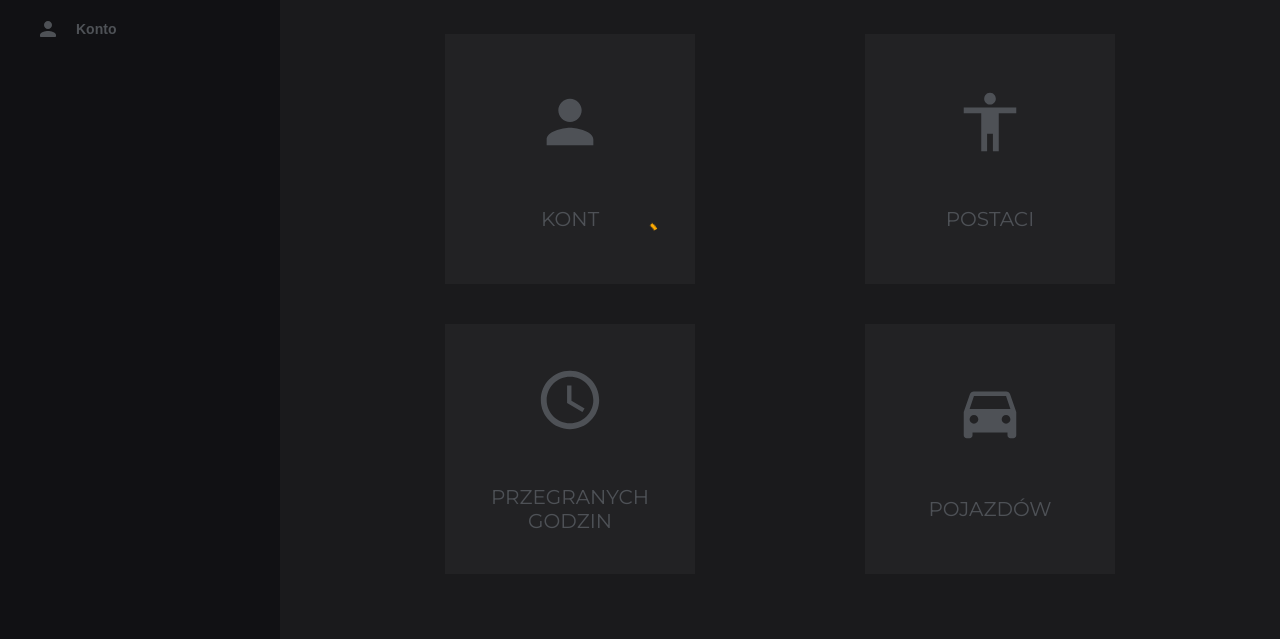
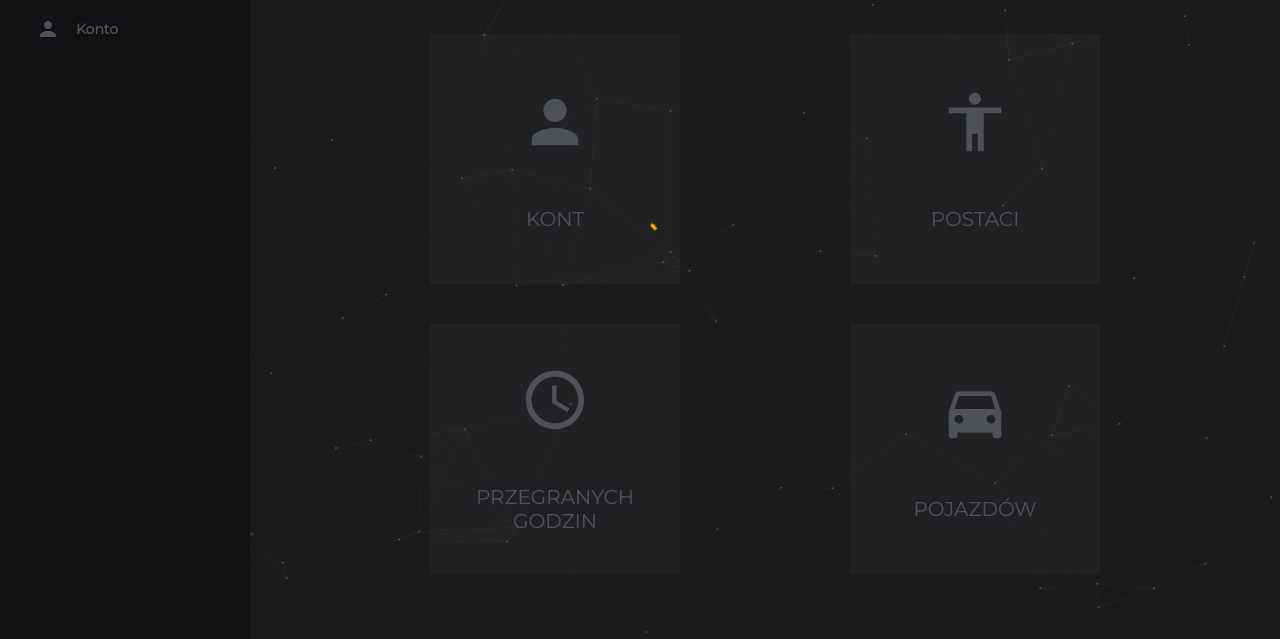
Before and after one commit to Paweu1412/roleplay-web-panel, a React app in the folder client/: page /dashboard in a window 1280 px wide. Shown: the part 161-800 px from the top of the page. Built offline with nearby package versions, Linux system fonts and the light colour scheme; no server answers; some icons are missing.

Commit message:
Particles in home

```diff
--- a/client/package.json
+++ b/client/package.json
@@ -15,7 +15,9 @@
     "react-dom": "^18.2.0",
     "react-loading-icons": "^1.1.0",
     "react-scripts": "5.0.1",
+    "react-tsparticles": "^2.11.0",
     "sass": "^1.62.1",
+    "tsparticles": "^2.11.0",
     "web-vitals": "^2.1.4"
   },
   "scripts": {
--- a/client/src/index.scss
+++ b/client/src/index.scss
@@ -2,7 +2,6 @@
   font-family: "ui-thin";
   font-style: normal;
   font-weight: 100;
-  font-display: swap;
   src: url("assets/fonts/font_thin.ttf") format("truetype");
 }
 
@@ -10,7 +9,6 @@
   font-family: "ui-extralight";
   font-style: normal;
   font-weight: 200;
-  font-display: swap;
   src: url("assets/fonts/font_extralight.ttf") format("truetype");
 }
 
@@ -18,7 +16,6 @@
   font-family: "ui-light";
   font-style: normal;
   font-weight: 300;
-  font-display: swap;
   src: url("assets/fonts/font_light.ttf") format("truetype");
 }
 
@@ -26,7 +23,6 @@
   font-family: "ui-regular";
   font-style: normal;
   font-weight: 400;
-  font-display: swap;
   src: url("assets/fonts/font_regular.ttf") format("truetype");
 }
 
@@ -34,7 +30,6 @@
   font-family: "ui-medium";
   font-style: normal;
   font-weight: 500;
-  font-display: swap;
   src: url("assets/fonts/font_medium.ttf") format("truetype");
 }
 
@@ -42,7 +37,6 @@
   font-family: "ui-semibold";
   font-style: normal;
   font-weight: 600;
-  font-display: swap;
   src: url("assets/fonts/font_semibold.ttf") format("truetype");
 }
 
@@ -50,7 +44,6 @@
   font-family: "ui-bold";
   font-style: normal;
   font-weight: 700;
-  font-display: swap;
   src: url("assets/fonts/font_bold.ttf") format("truetype");
 }
 
@@ -58,7 +51,6 @@
   font-family: "ui-extrabold";
   font-style: normal;
   font-weight: 800;
-  font-display: swap;
   src: url("assets/fonts/font_extrabold.ttf") format("truetype");
 }
 
@@ -66,7 +58,6 @@
   font-family: "ui-black";
   font-style: normal;
   font-weight: 900;
-  font-display: swap;
   src: url("assets/fonts/font_black.ttf") format("truetype");
 }
 
--- a/client/src/pages/Home/Home.js
+++ b/client/src/pages/Home/Home.js
@@ -11,6 +11,9 @@ import PersonRoundedIcon from '@mui/icons-material/PersonRounded';
 import AccessibilityIcon from '@mui/icons-material/Accessibility';
 import AccessTimeIcon from '@mui/icons-material/AccessTime';
 import DirectionsCarIcon from '@mui/icons-material/DirectionsCar';
+
+import Particles from 'react-tsparticles'
+import { loadFull } from "tsparticles";
 
 import { ThreeDots, TailSpin } from 'react-loading-icons'
 
@@ -61,13 +64,104 @@ const Home = () => {
 
     setTimeout(() => {
       setShowSpinner(false);
-    }, 150);
+    }, 50);
   }
 
   checkInformations(key);
 
+  const particlesInit = async (main) => {
+    await loadFull(main);
+  };
+
   return (
     <div className="home">
+      <Particles
+        className="particles"
+        id="tsparticles"
+        init={particlesInit}
+        options={{
+          background: {
+            color: 'transparent',
+          },
+          fpsLimit: 60,
+          interactivity: {
+            detectsOn: 'canvas',
+            events: {
+              resize: false
+            },
+          },
+          "particles": {
+            "number": {
+              "value": 40,
+              "density": {
+                "enable": true,
+                "value_area": 400
+              }
+            },
+            "color": {
+              "value": "#ffffff"
+            },
+            "shape": {
+              "type": "circle",
+              "stroke": {
+                "width": 0,
+                "color": "#000000"
+              },
+              "polygon": {
+                "nb_sides": 5
+              },
+              "image": {
+                "src": "img/github.svg",
+                "width": 100,
+                "height": 100
+              }
+            },
+            "opacity": {
+              "value": 0.5,
+              "random": false,
+              "anim": {
+                "enable": false,
+                "speed": 1,
+                "opacity_min": 0.1,
+                "sync": false
+              }
+            },
+            "size": {
+              "value": 1,
+              "random": true,
+              "anim": {
+                "enable": false,
+                "speed": 10,
+                "size_min": 0.1,
+                "sync": false
+              }
+            },
+            "line_linked": {
+              "enable": true,
+              "distance": 200,
+              "color": "#ffffff",
+              "opacity": 0.05,
+              "width": 1
+            },
+            "move": {
+              "enable": true,
+              "speed": 1,
+              "direction": "none",
+              "random": false,
+              "straight": false,
+              "out_mode": "out",
+              "bounce": false,
+              "attract": {
+                "enable": false,
+                "rotateX": 600,
+                "rotateY": 1200
+              }
+            }
+          },
+          "retina_detect": true
+        }}
+      />
+
       <Spinner open={showSpinner} />
 
       <div className="sidebar">
@@ -77,7 +171,7 @@ const Home = () => {
               style={{
                 position: "absolute",
                 top: "47px",
-                left: "100px",
+                left: "90px",
                 width: "20px",
                 margin: "0"
               }}
@@ -87,7 +181,7 @@ const Home = () => {
               style={{
                 position: "absolute",
                 top: "70px",
-                left: "165px",
+                left: "155px",
                 width: "15px",
                 margin: "0",
               }}
--- a/client/src/pages/Home/Home.scss
+++ b/client/src/pages/Home/Home.scss
@@ -4,11 +4,15 @@
   height: 100%;
   font-family: "ui-regular";
 
+  .particles {
+    position: fixed;
+    z-index: -1;
+  }
+
   .sidebar {
     background-color: var(--ui);
-    // border-right: 2px solid var(--theme);
     float: left;
-    width: 280px;
+    width: 250px;
     min-height: 100vh;
 
     &__upper {
@@ -22,7 +26,7 @@
       .basic-info {
         color: white;
         display: flex;
-        width: 200px;
+        width: 75%;
         height: 50px;
         background-color: var(--border);
         border-radius: 10px;
@@ -70,6 +74,10 @@
           text-align: left;
           width: 100%;
 
+          span {
+            font-family: "ui-regular";
+          }
+
           &:hover {
             background-color: rgba(255, 255, 255, 0.04);
           }
@@ -101,7 +109,7 @@
     float: left;
     min-height: 800px;
     height: 100vh;
-    width: calc(100% - 280px);
+    width: calc(100% - 250px);
 
     h1 {
       transition: all 0.1s;
```
Also changed, not shown: 1 other file.
